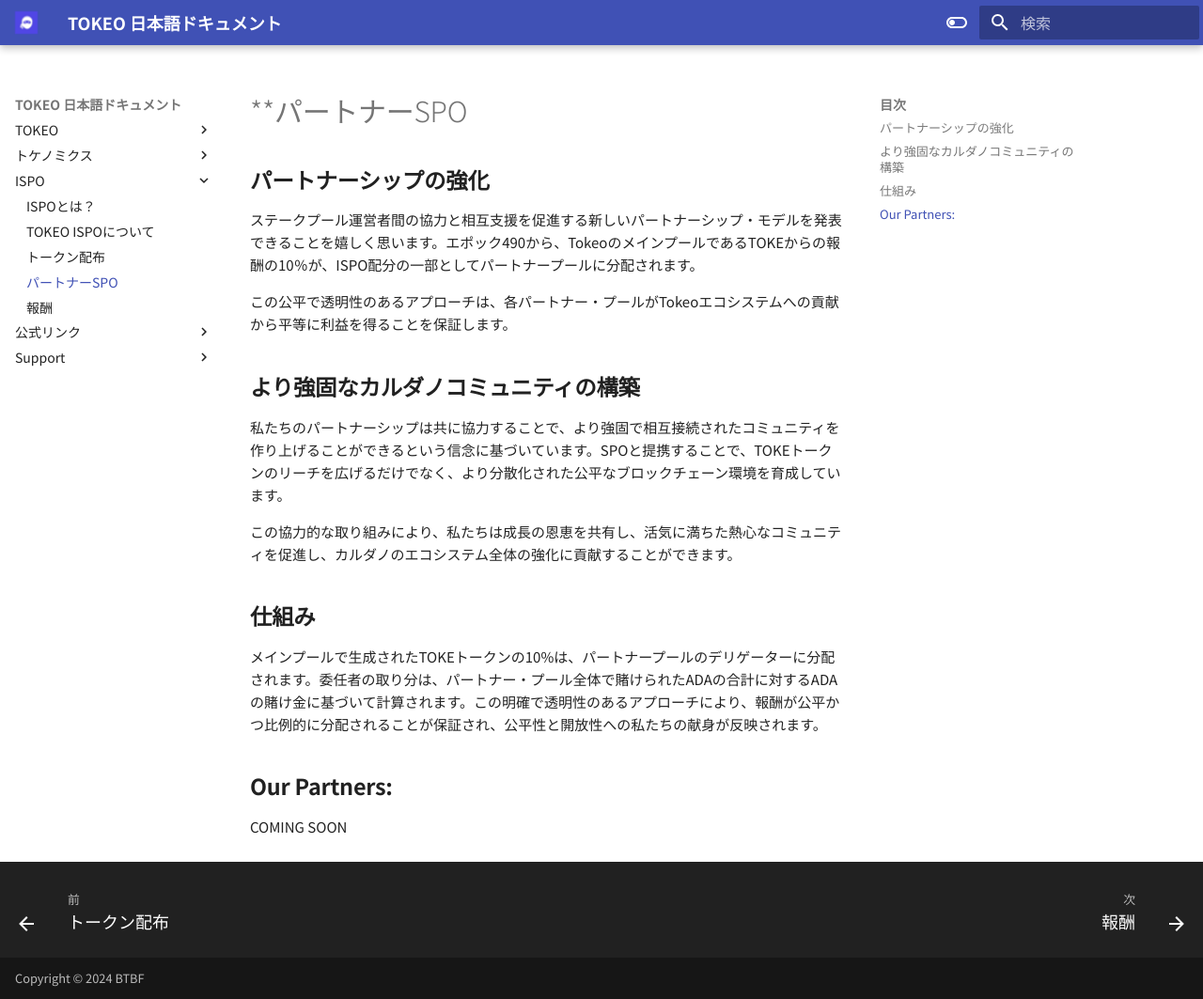
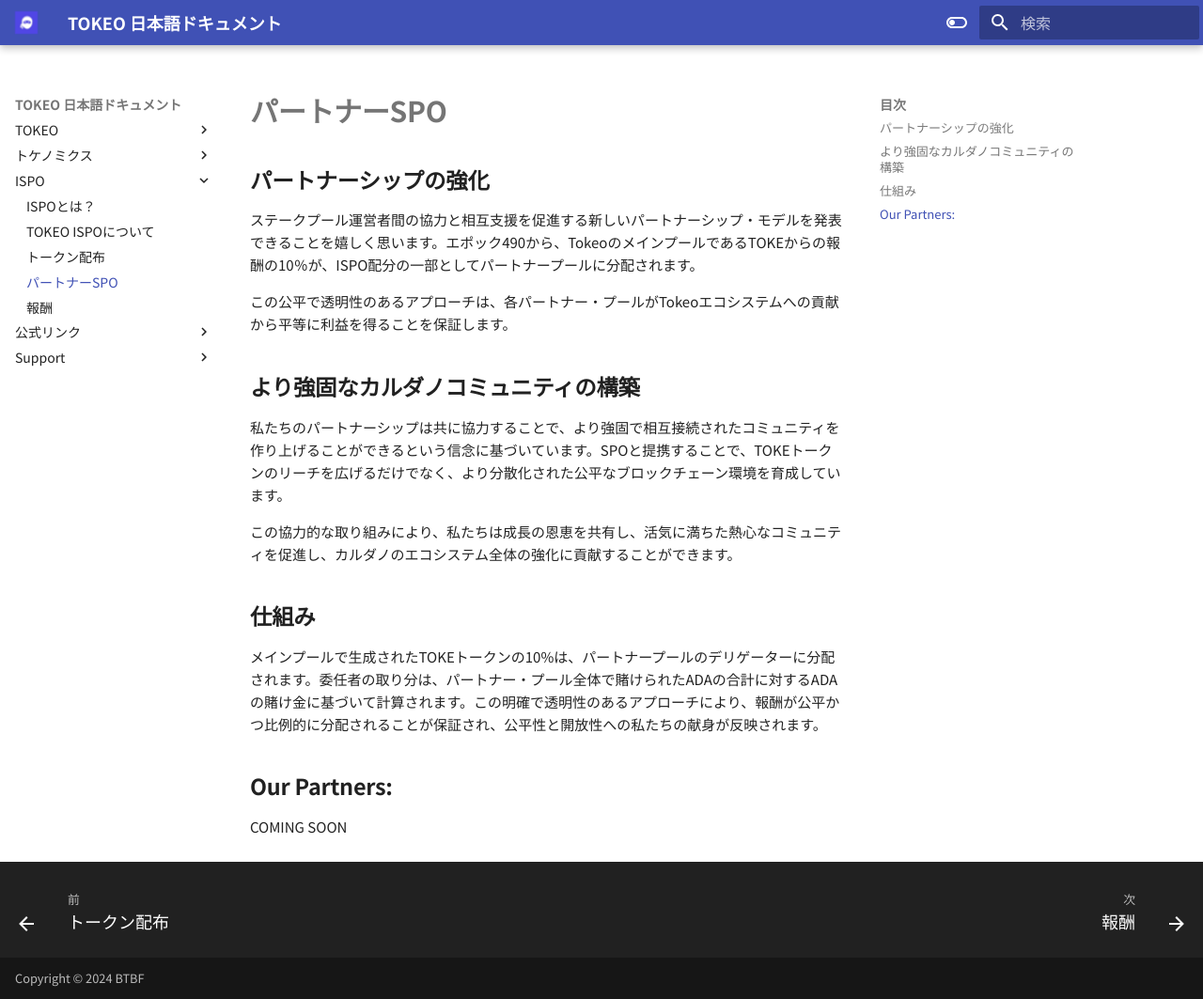
Before and after one commit to btbf/tokeo-jp, an MkDocs documentation site: the page built from docs/partner-spos.md, in a window 1280 px wide and 1063 px high. Shown: the whole window at 94% size. Built offline with MkDocs 1.6.1 and Material for MkDocs 9.7.7, drawn with Linux system fonts in a browser that asks for light colours.

Commit message:
mini fix

```diff
--- a/docs/partner-spos.md
+++ b/docs/partner-spos.md
@@ -1,4 +1,4 @@
-# **パートナーSPO
+# **パートナーSPO**
 
 ## **パートナーシップの強化**
 ステークプール運営者間の協力と相互支援を促進する新しいパートナーシップ・モデルを発表できることを嬉しく思います。エポック490から、TokeoのメインプールであるTOKEからの報酬の10％が、ISPO配分の一部としてパートナープールに分配されます。
```
